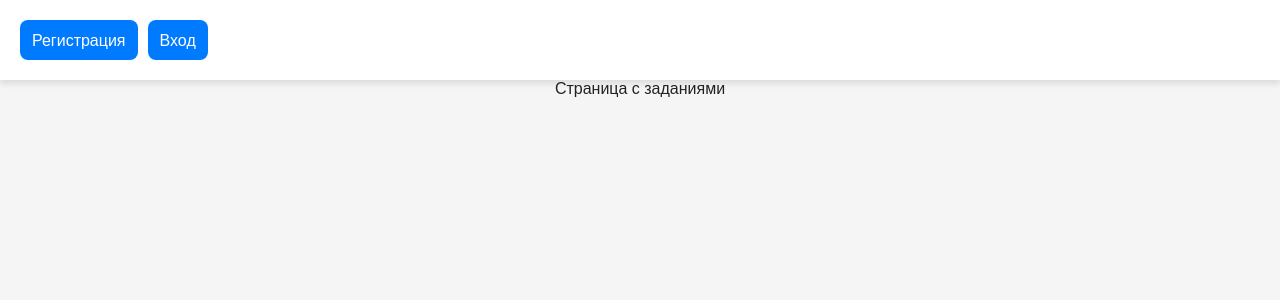
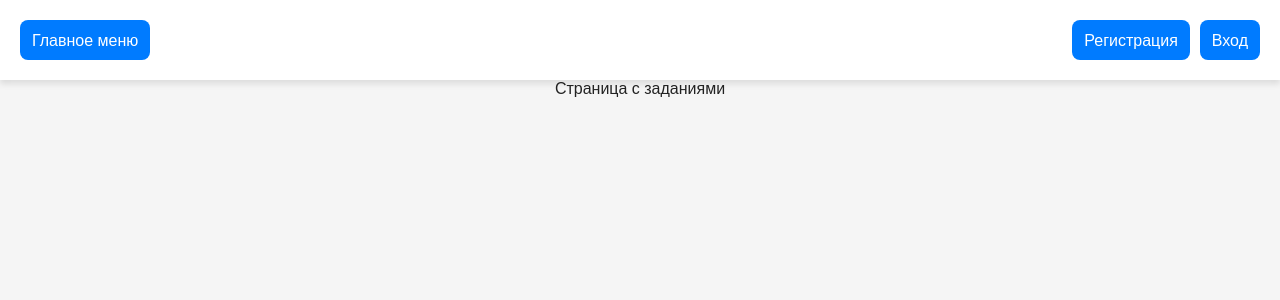
Before and after one commit to va43n/tasks-website, a Next.js app: page / in a window 1280 px wide. Shown: the top 300 px of the page. Built offline with nearby package versions, Linux system fonts and the light colour scheme; no server answers.

Commit message:
Добавление кнопки главное меню в хедеро

```diff
--- a/src/app/layout.tsx
+++ b/src/app/layout.tsx
@@ -28,6 +28,9 @@ export default function Layout ({
       </head>
       <body>
         <header>
+          <div className="header-buttons-container">
+            <button className="header-button" onClick={() => router.push("/")}>Главное меню</button>
+          </div>
           {user ? (
             <p>Добро пожаловать, {user.username}!</p>
           ) : (
```
